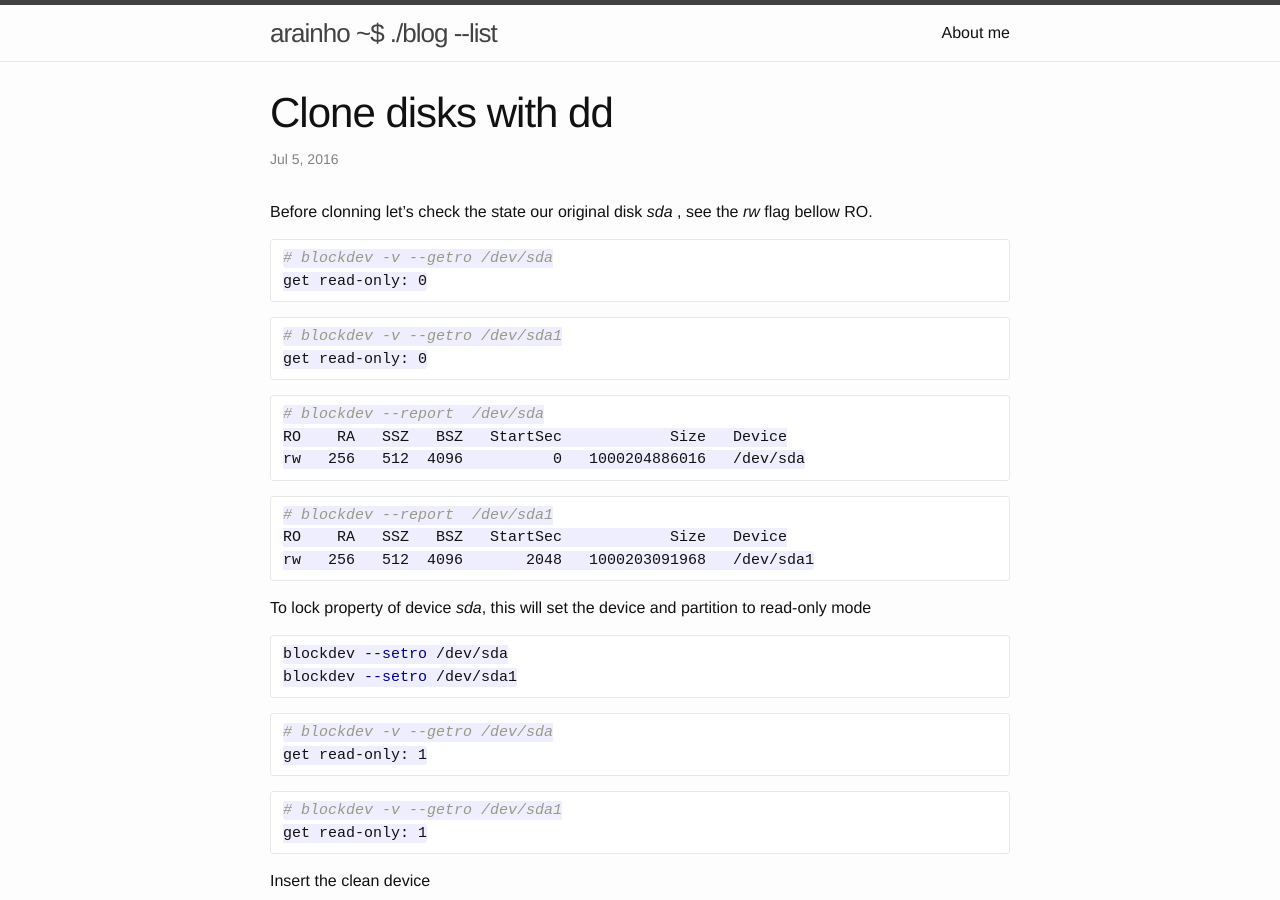
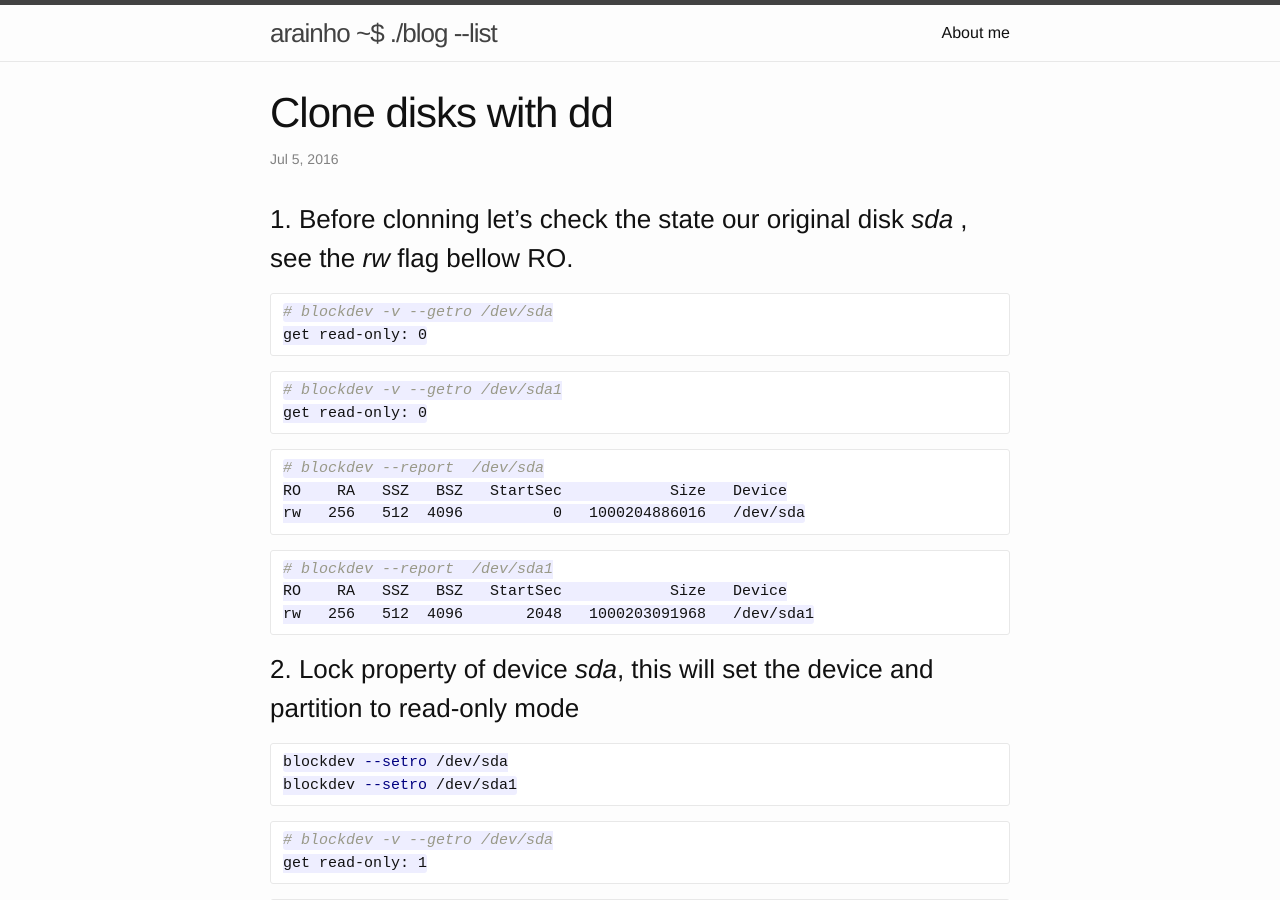
Before and after one commit to arainho/arainho.github.io, a Jekyll site: the page built from _posts/2016-07-05-clone-disks-with-dd.md, in a window 1280 px wide and 900 px high. Built offline with Jekyll 4.4.1, drawn with Linux system fonts in a browser that asks for light colours.

````diff
--- a/_posts/2016-07-05-clone-disks-with-dd.md
+++ b/_posts/2016-07-05-clone-disks-with-dd.md
@@ -5,7 +5,7 @@ date:   2016-07-05 11:51
 categories: clone disks dd dd_rescue
 ---
 
-Before clonning let's check the state our original disk _sda_ , see the _rw_ flag bellow RO.
+### 1. Before clonning let's check the state our original disk _sda_ , see the _rw_ flag bellow RO.
 
 ```sh
 # blockdev -v --getro /dev/sda
@@ -29,7 +29,8 @@ RO    RA   SSZ   BSZ   StartSec            Size   Device
 rw   256   512  4096       2048   1000203091968   /dev/sda1
 ```
 
-To lock property of device _sda_, this will set the device and partition to read-only mode
+### 2. Lock property of device _sda_, this will set the device and partition to read-only mode
+
 ```sh
 blockdev --setro /dev/sda
 blockdev --setro /dev/sda1
@@ -46,7 +47,7 @@ get read-only: 1
 ```
 
 
-Insert the clean device
+### Insert the clean device
 
 ```sh
 dmesg -T
````
